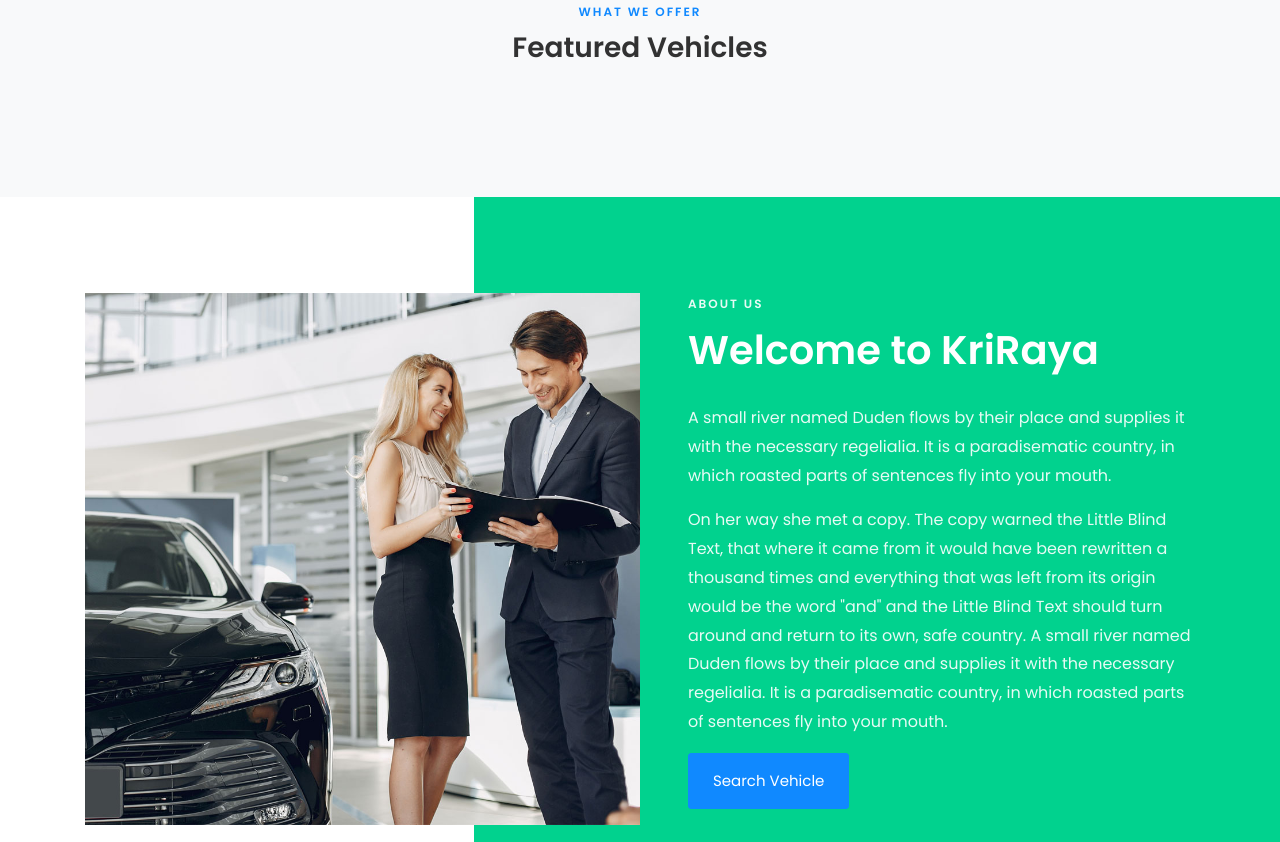
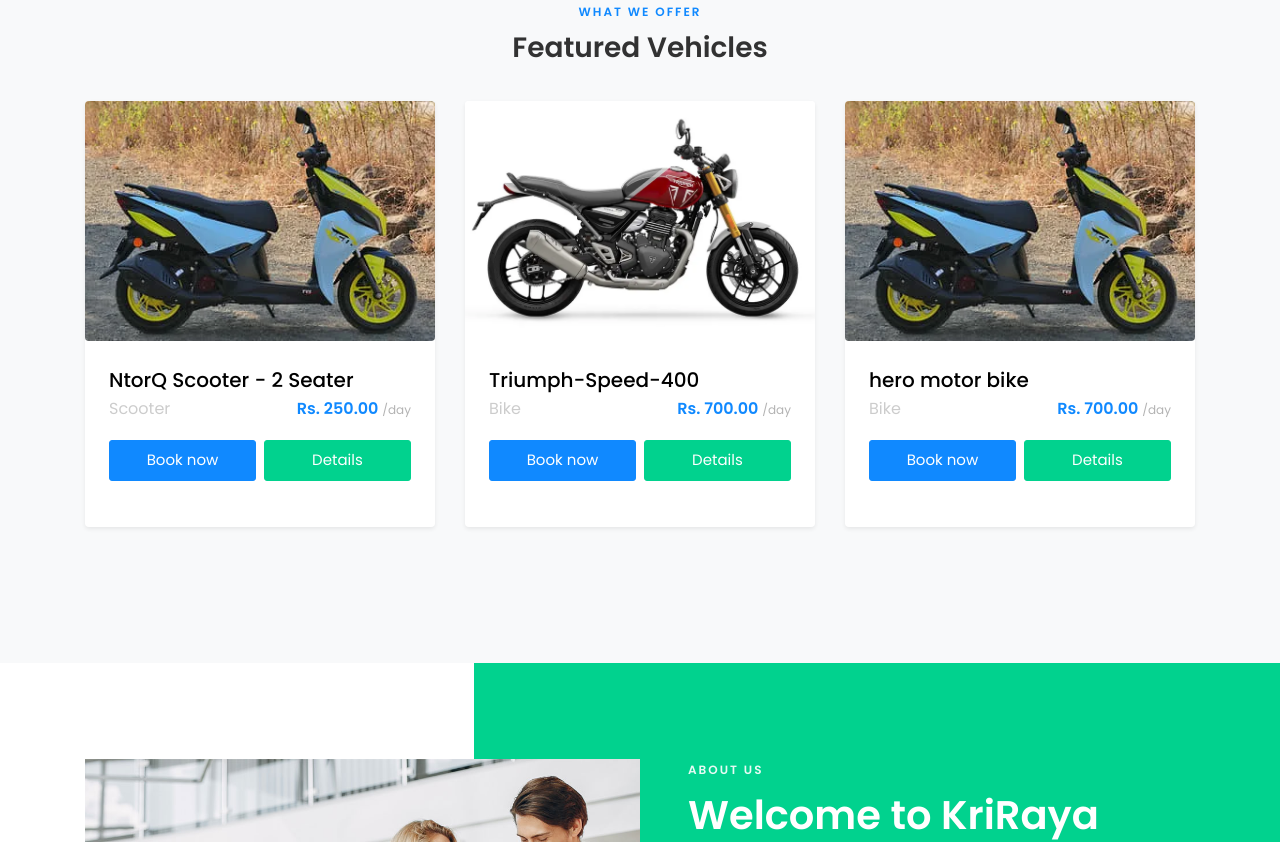
Before and after one commit to notsuz/BaseProject_, a Django app: page / in a window 1280 px wide. Shown: the part 1227-2069 px from the top of the page. Run offline with Django 5.2, Linux system fonts and the light colour scheme; data comes from the database, SQL or seed files in the repository; parts of the project's set-up code (start-up, migrations or seed data) failed here and were passed over; some libraries are stand-ins or nearby versions; some web fonts are replaced.

Commit message:
vehicles displaying in index as per top rating done

```diff
--- a/core/templates/core/index.html
+++ b/core/templates/core/index.html
@@ -113,52 +113,31 @@
     </div>
 
     <div class="row g-3">
+			{% for i in top_product %}
+			<div class="col-md-4">
+				<div class="car-wrap rounded shadow-sm pb-3">
 
-      {% for i in related_vehicle %}
 
-      <div class="col-12 col-sm-6 col-md-4">
-        <div class="card h-100 border-0 shadow-sm mx-auto"
-          style="border-radius: 10px; overflow: hidden; max-width: 310px;">
-
-          <div style="position: relative; width: 100%; height: 180px; overflow: hidden; background-color: #f8f9fa;">
-            <img src="{{ i.image.url }}" alt="{{ i.title }}"
+					<div class="img rounded" style="position: relative; width: 100%; height: 240px; overflow: hidden;">
+						<img src="{{i.image.url}}" alt="Mercedes Grand Sedan"
 							style="position: absolute; top: 0; left: 0; width: 100%; height: 100%; object-fit: cover;">
 					</div>
 
-          <div class="card-body px-3 pt-3 pb-3">
-            <h5 class="card-title fw-bold text-dark mb-1"
-              style="font-size: 1.15rem; white-space: nowrap; overflow: hidden; text-overflow: ellipsis;">
-              {{ i.title }}
-            </h5>
-
-            <div class="d-flex justify-content-between align-items-center mb-3">
-              <span class="text-muted fw-normal" style="font-size: 0.9rem; color: #b1b1b1 !important;">
-                {{ i.vehicle_type }}
-              </span>
-              <div class="fw-bold text-primary" style="font-size: 1rem; color: #0d6efd;">
-                Rs. {{ i.price_per_day }}<span class="text-muted fw-normal" style="font-size: 0.75rem;">/day</span>
+					<div class="text px-4 pt-4">
+						<h2 class="mb-0"><a href="car-single.html">{{i.title|safe|truncatechars:25}}</a></h2>
+						<div class="d-flex mb-3">
+							<span class="cat">{{i.vehicle_type}}</span>
+							<p class="price ml-auto">Rs. {{i.price_per_day}} <span>/day</span></p>
 						</div>
-            </div>
-
-            <div class="row g-2">
-              <div class="col-6">
-                <a href="#" class="btn btn-primary w-100 py-1.5 fw-semibold" style="border-radius: 5px;">
-                  Book now
-                </a>
-              </div>
-              <div class="col-6">
-                <a href="#" class="btn btn-success w-100 py-1.5 fw-semibold" style="border-radius: 5px;">
-                  Details
-                </a>
-              </div>
+						<p class="d-flex mb-0 d-block">
+							<a href="#" class="btn btn-primary py-2 mr-1">Book now</a>
+							<a href="{% url 'carsingle' i.id %}" class="btn btn-secondary py-2 ml-1">Details</a>
+						</p>
 					</div>
 
 				</div>
 			</div>
-      </div>
-
 			{% endfor %}
-
 		</div>
   </div>
 </section>
--- a/core/views.py
+++ b/core/views.py
@@ -1,15 +1,20 @@
 from django.shortcuts import render, get_object_or_404, redirect
 from .models import Vehicles,Review
 from .forms import ReviewForm
-from django.db.models import Avg
+from django.db.models.functions import Coalesce
+from django.db.models import Avg, Value
 
 # Create your views here.
 def index(request):
     vehicle=Vehicles.objects.all()
+    top_product = Vehicles.objects.annotate(
+        top_rating=Coalesce(Avg('reviews__rating'), Value(0.0))
+    ).order_by('-top_rating')[:3]
 
 
     context={
-        'vehicle': vehicle
+        'vehicle': vehicle,
+        'top_product': top_product
     }
     return render(request, "core/index.html", context)
 
@@ -17,6 +22,7 @@
     uniVehicles = get_object_or_404(Vehicles, id=id)
     reviews = uniVehicles.reviews.all()
     # reviews = Review.objects.filter(vehicle=uniVehicles)
+
     review_count = reviews.count()
 
     avg_rating = reviews.aggregate(Avg('rating'))['rating__avg']
--- a/logs.txt
+++ b/logs.txt
@@ -22,3 +22,6 @@
 reviews implementation done by user
 login/sign up page  needs edit in templates
 vehicles recommmendation pending
+
+Day 7
+vehicle recommendation done
```
Lines whose indentation alone changed are shown as unchanged.
